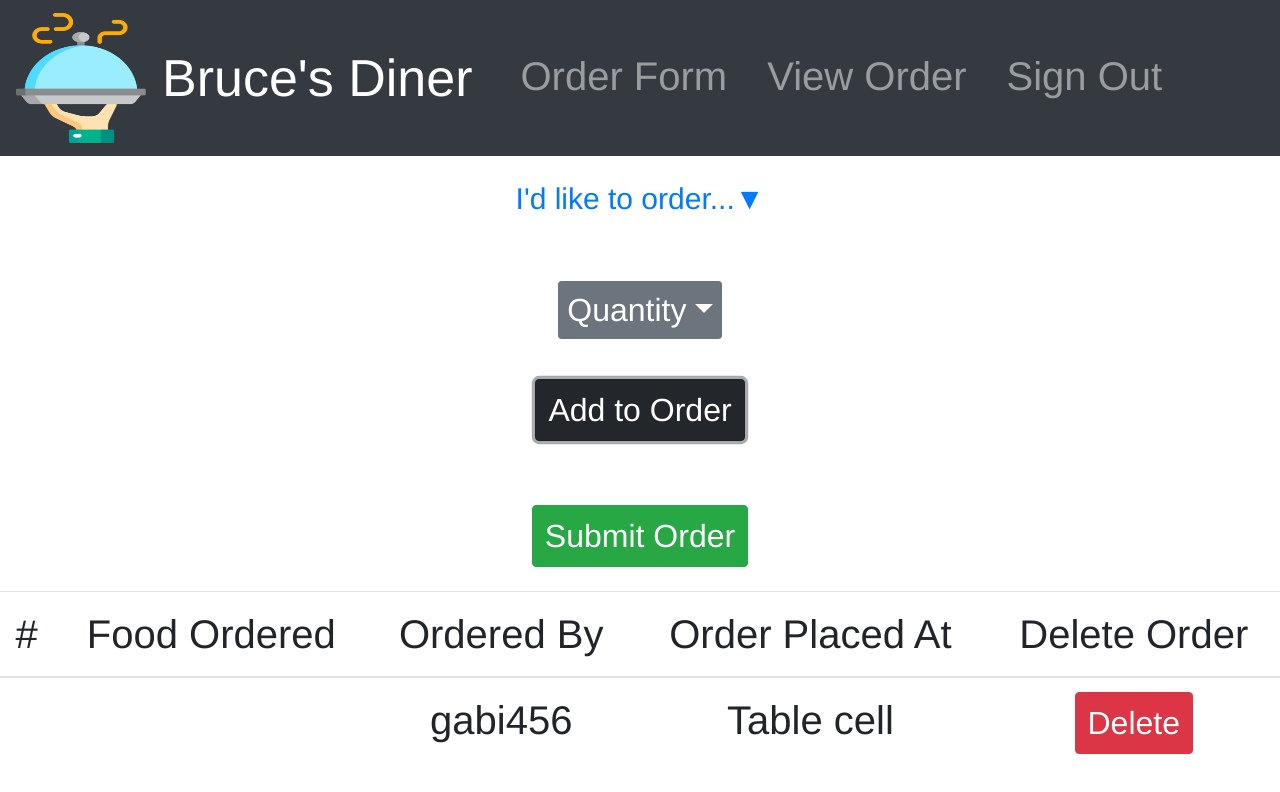
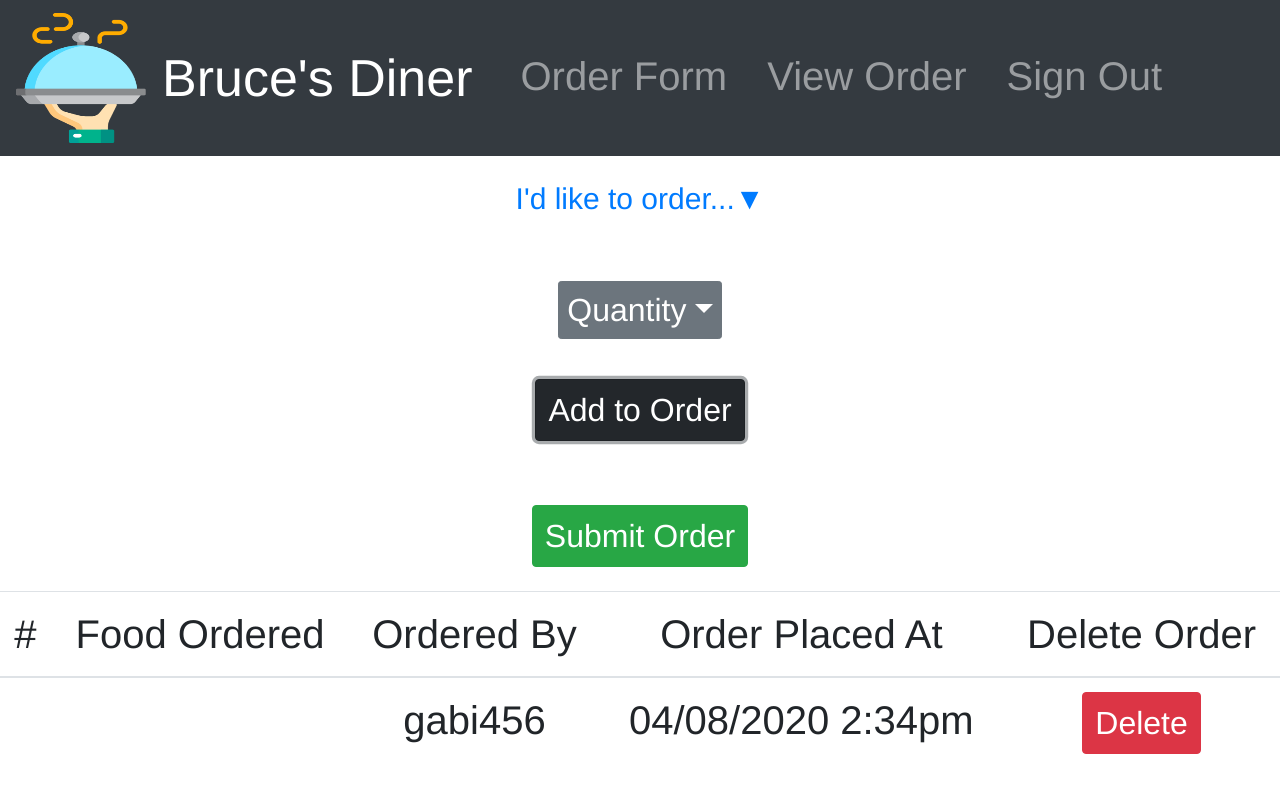
Before and after one commit to gabymoreno9/geekwise-restaurant-application, a React (Create React App) app: page /order in a window 1280 px wide. Both pictures are taken after a click on the button "Add to Order". Shown: the top 792 px of the page. Built offline with nearby package versions, Linux system fonts and the light colour scheme.

Commit message:
edited README

```diff
--- a/src/components/Order.js
+++ b/src/components/Order.js
@@ -89,7 +89,7 @@ class Order extends React.Component {
               <td>{order.quantity}</td>
               <td>{order.item}</td>
               <td>gabi456</td>
-              <td>Table cell</td>
+              <td>04/08/2020 2:34pm</td>
               <td> <Button variant="danger">Delete</Button> </td>
             </tr>)}
         </tbody>
--- a/src/components/View-Orders.js
+++ b/src/components/View-Orders.js
@@ -37,7 +37,7 @@ class ViewOrders extends React.Component {
                 <td>{order.quantity}</td>
                 <td>{order.item}</td>
                 <td>gabi456</td>
-                <td>Table cell</td>
+                <td>04/08/2020 2:34pm</td>
               </tr>)}
           </tbody>
         </Table>
```
Also changed, not shown: 1 other file (tests, documents, lock files or other folders).
